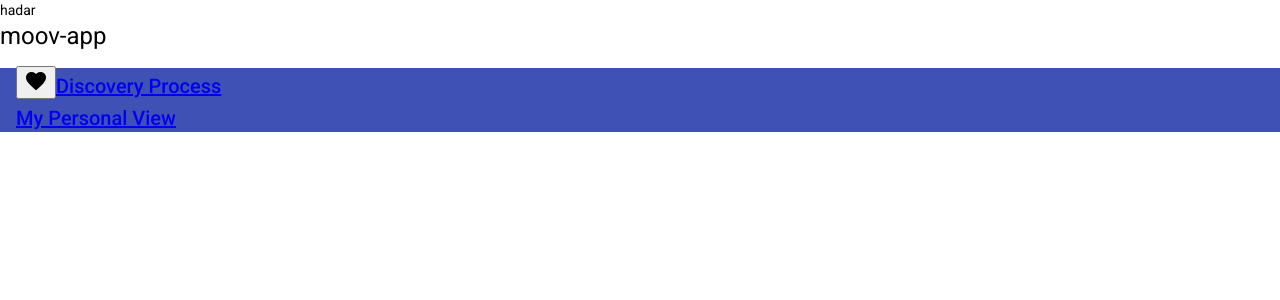
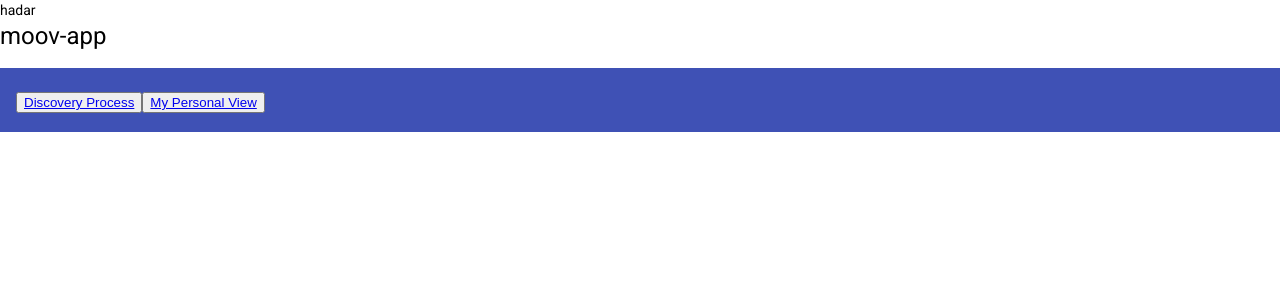
Before and after one commit to Shaulbm/base_fe, an Angular app in the folder moov-app/: page / in a window 1280 px wide. Shown: the top 300 px of the page. Built offline with nearby package versions, Linux system fonts and the light colour scheme.

Commit message:
infra for pulling user information

```diff
--- a/moov-app/src/app/app.module.ts
+++ b/moov-app/src/app/app.module.ts
@@ -1,6 +1,6 @@
 import { NgModule } from '@angular/core';
 import { BrowserModule } from '@angular/platform-browser';
-
+import { HttpClientModule } from '@angular/common/http';
 import { AppRoutingModule } from './app-routing.module';
 import { AppComponent } from './app.component';
 import { DiscoveryProcessModule } from './discovery-process/discovery-process.module';
@@ -24,7 +24,8 @@ import { NavigationBarComponent } from './navigation-bar/navigation-bar.componen
     TeamViewModule,
     BrowserAnimationsModule,
     MatToolbarModule,
-    MatIconModule
+    MatIconModule,
+    HttpClientModule,
   ],
   providers: [],
   bootstrap: [AppComponent]
--- a/moov-app/src/app/navigation-bar/navigation-bar.component.html
+++ b/moov-app/src/app/navigation-bar/navigation-bar.component.html
@@ -1,10 +1,11 @@
 <mat-toolbar color="primary">
     <nav>
-      <button mat-icon-button class="example-icon favorite-icon" aria-label="Example icon-button with heart icon">
-        <mat-icon>favorite</mat-icon>
-      </button>
-      <a routerLink="/discoveryChat">Discovery Process</a>
-      <br />
-      <a routerLink="/personalView">My Personal View</a>
+        <button mat-icon-button class="example-icon" aria-label="Example icon-button with menu icon">
+            <a routerLink="/discoveryChat">Discovery Process</a>
+          </button>
+
+          <button mat-icon-button class="example-icon" aria-label="Example icon-button with menu icon">
+            <a routerLink="/personalView">My Personal View</a>
+          </button>
     </nav>
   </mat-toolbar>
--- /dev/null
+++ b/moov-app/src/app/personal-user-data.ts
@@ -0,0 +1,4 @@
+export interface PersonalUserData {
+    id: string;
+
+}
--- a/moov-app/src/app/personal-view/my-motivations/my-motivations.component.ts
+++ b/moov-app/src/app/personal-view/my-motivations/my-motivations.component.ts
@@ -7,6 +7,7 @@ import { Component, OnInit } from '@angular/core';
 })
 export class MyMotivationsComponent implements OnInit {
 
+
   constructor() { }
 
   ngOnInit(): void {
```
Also changed, not shown: moov-app/src/app/personal-user-data.service.ts (added, +13 -0 lines), 1 other file (tests, documents, lock files or other folders).
